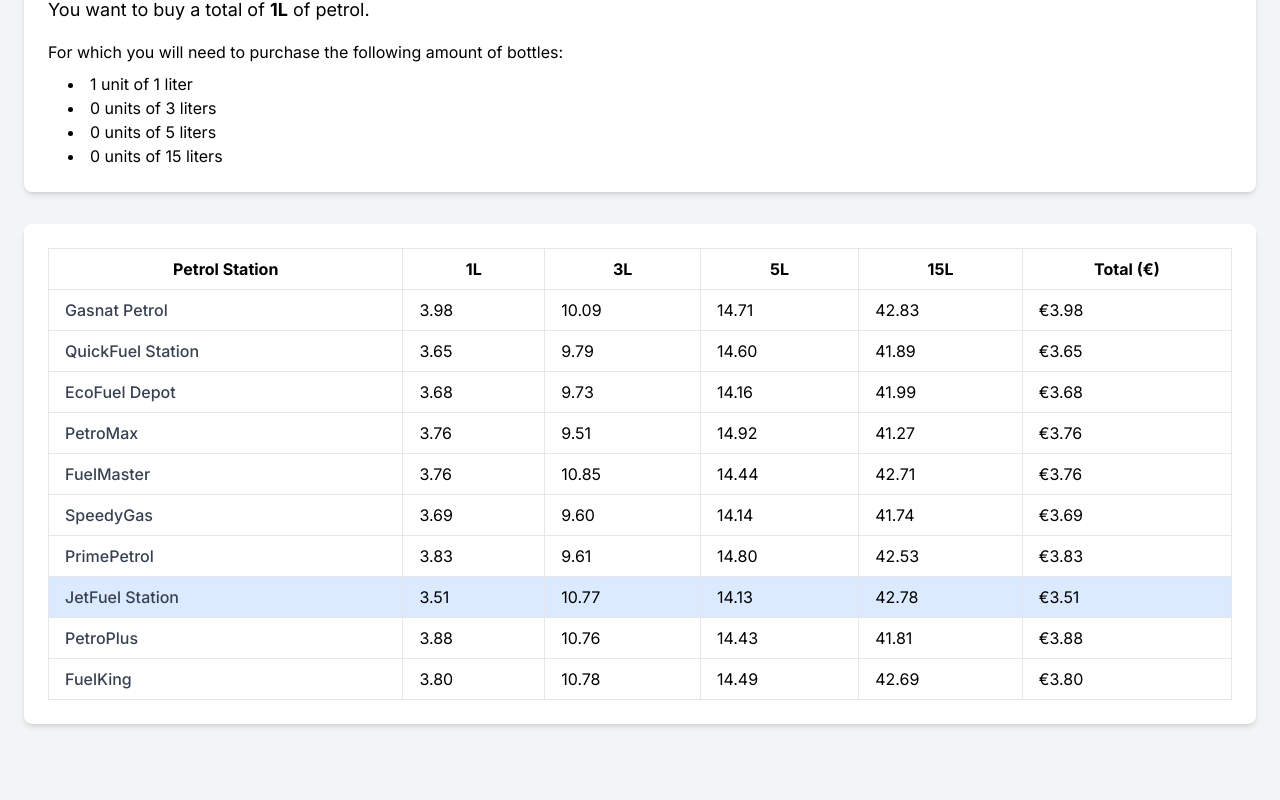
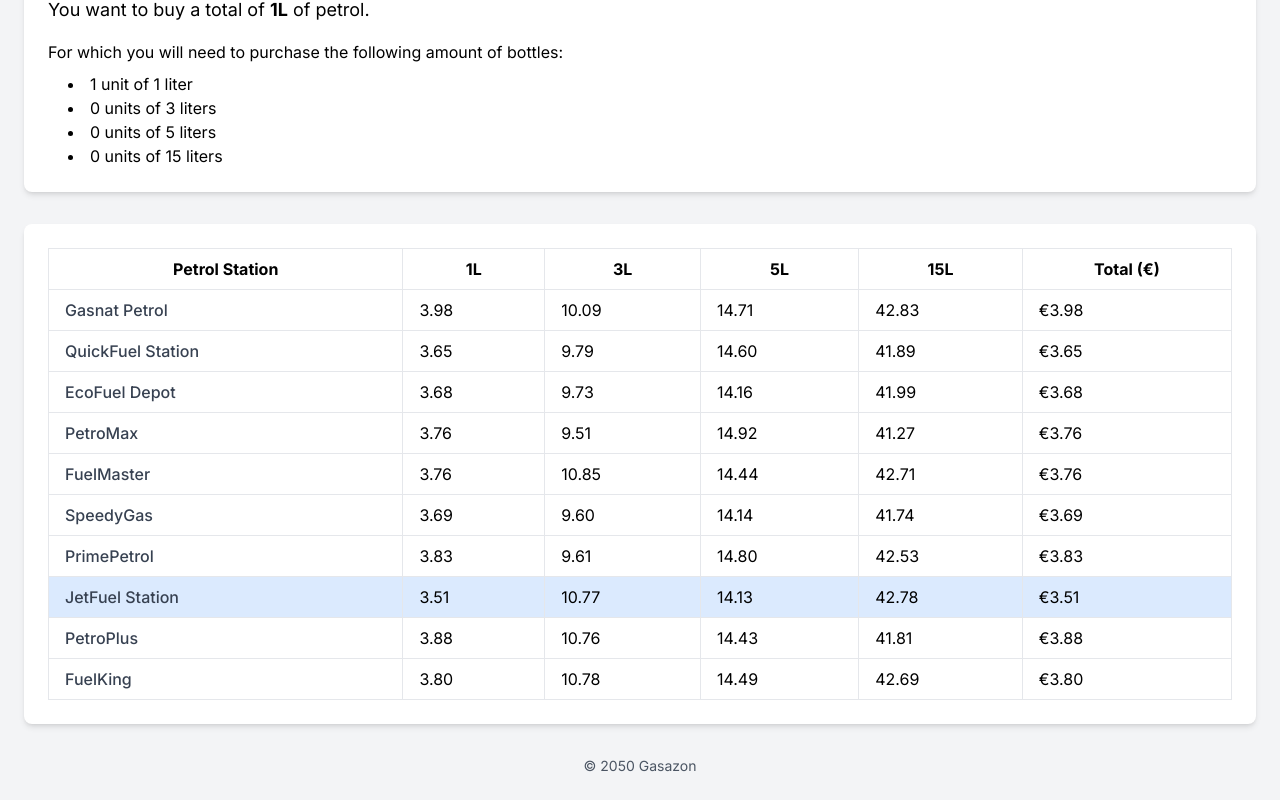
Before and after one commit to pmallol/remaining-petrol-calculator, a Next.js app: page / in a window 1280 px wide. Shown: the part 238-1038 px from the top of the page. Before the commit the page ends 986 px from the top, so only its background shows below. Built offline with nearby package versions, Linux system fonts and the light colour scheme.

Commit message:
chore: Add footer component to Home page

```diff
--- a/app/page.tsx
+++ b/app/page.tsx
@@ -14,6 +14,14 @@ interface Station {
     "15L": number;
   };
 }
+
+const Footer: React.FC = () => {
+  return (
+    <footer className="text-center text-sm text-gray-600 mt-8">
+      &copy; 2050 Gasazon
+    </footer>
+  );
+};
 
 const Home: React.FC = () => {
   const [stations, setStations] = useState<Station[]>([]);
@@ -60,6 +68,7 @@ const Home: React.FC = () => {
       <div className="bg-white p-6 rounded-lg shadow-md">
         <StationList stations={stations} liters={liters} />
       </div>
+      <Footer />
     </div>
   );
 };
```
